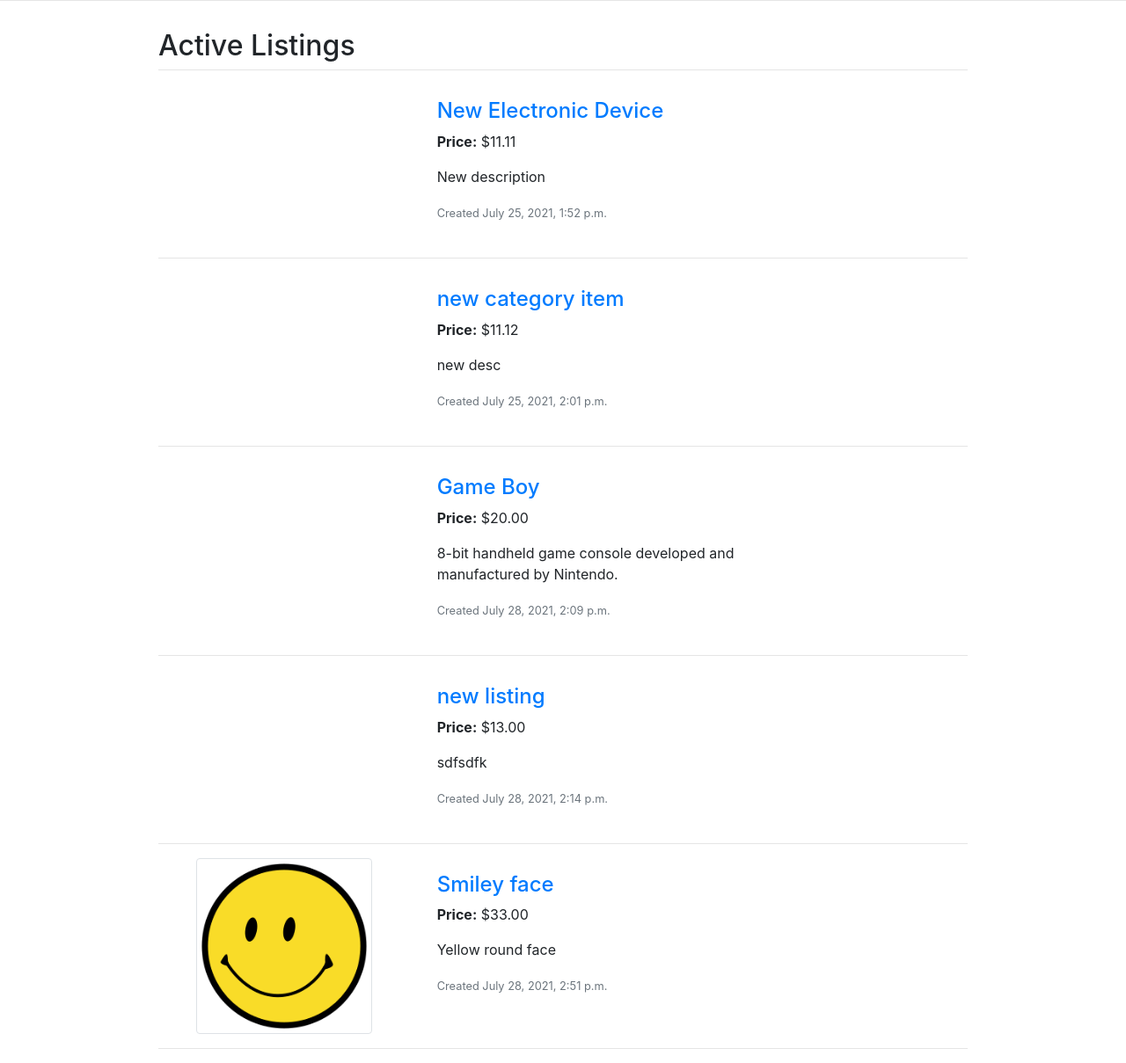
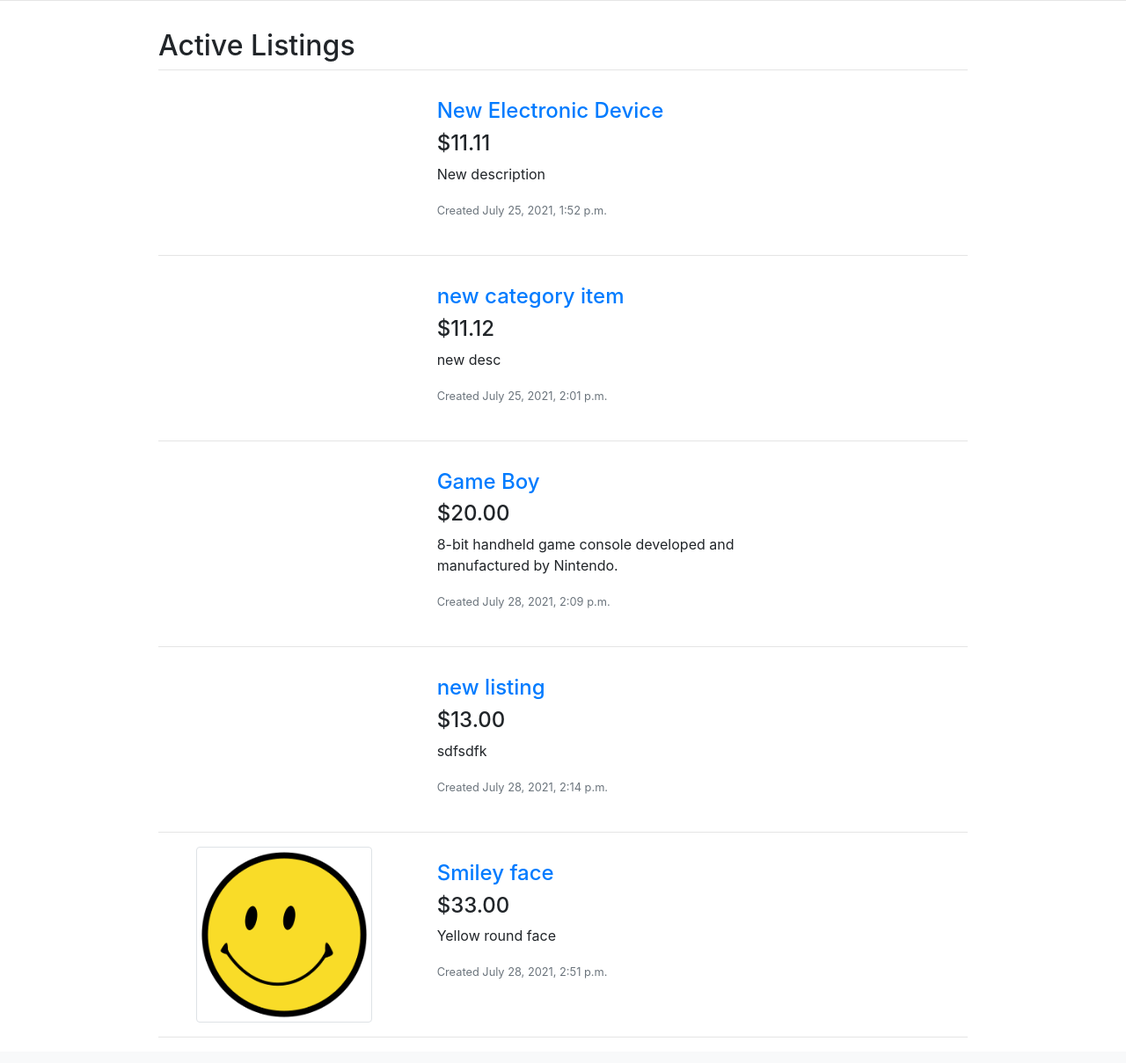
Before and after one commit to des-ant/CS50x_Web_2021, a Django app: page / in a window 1280 px wide. Shown: the part 56-1265 px from the top of the page at 88% size. After the commit the page ends 1236 px from the top, so only its background shows below. Run offline with Django 3.2, Linux system fonts and the light colour scheme; data comes from the database, SQL or seed files in the repository; both versions use the stored data as it was after the commit; some libraries are stand-ins or nearby versions.

Commit message:
updated index page bootstrap styling

```diff
--- a/2_Commerce/commerce/auctions/templates/auctions/index.html
+++ b/2_Commerce/commerce/auctions/templates/auctions/index.html
@@ -24,12 +24,12 @@
             </div>
             <div class="col-lg-6 mt-3 mb-2">
               <a href="{% url 'auctions:listing' listing_id=listing.id %}"><h4>{{ listing.title }}</h4></a>
-              <p><b>Price:</b> ${{ listing.price }}</p>
+              <p class="h4">${{ listing.price }}</p>
               <p>{{ listing.description }}</p>
               <p class="text-secondary"><small>Created {{ listing.date_created }}</small></p>
             </div>
           </div>
-          <hr class="">
+          <hr>
           {% endif %}
         {% endfor %}
         {% else %}
```
Also changed, not shown: 2_Commerce/commerce/db.sqlite3.
